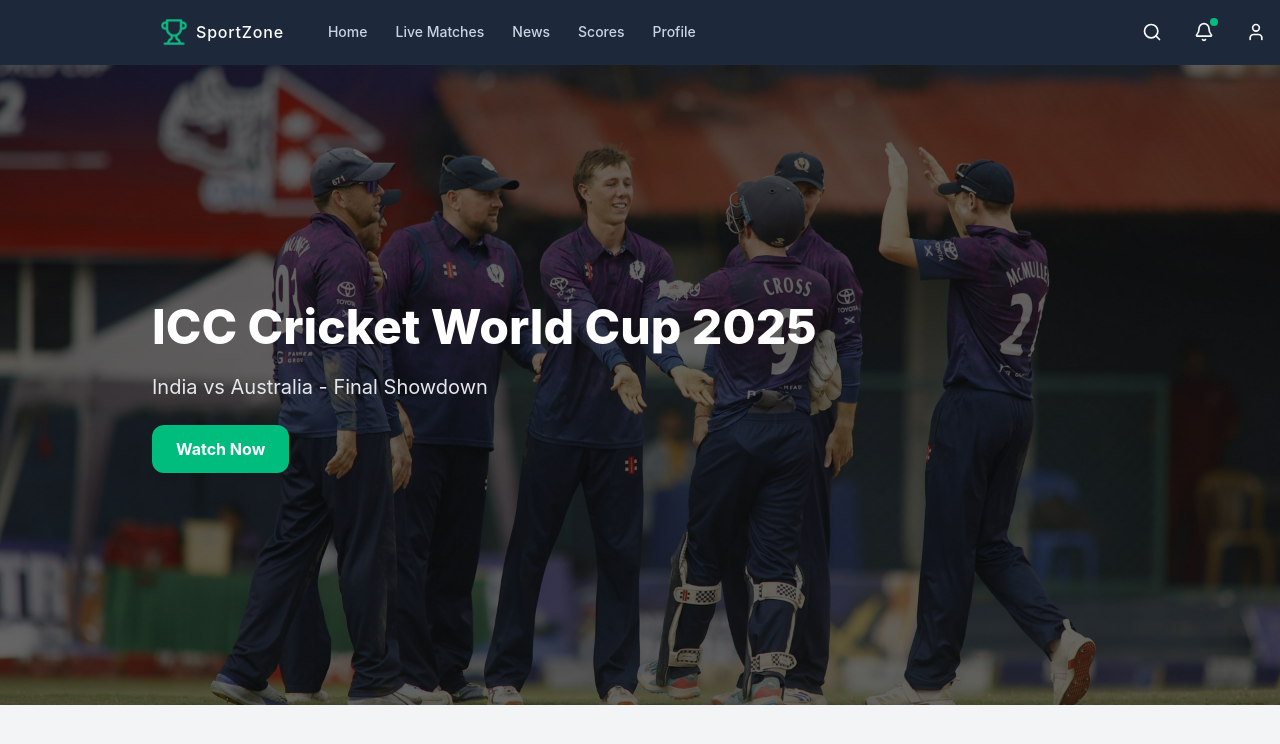
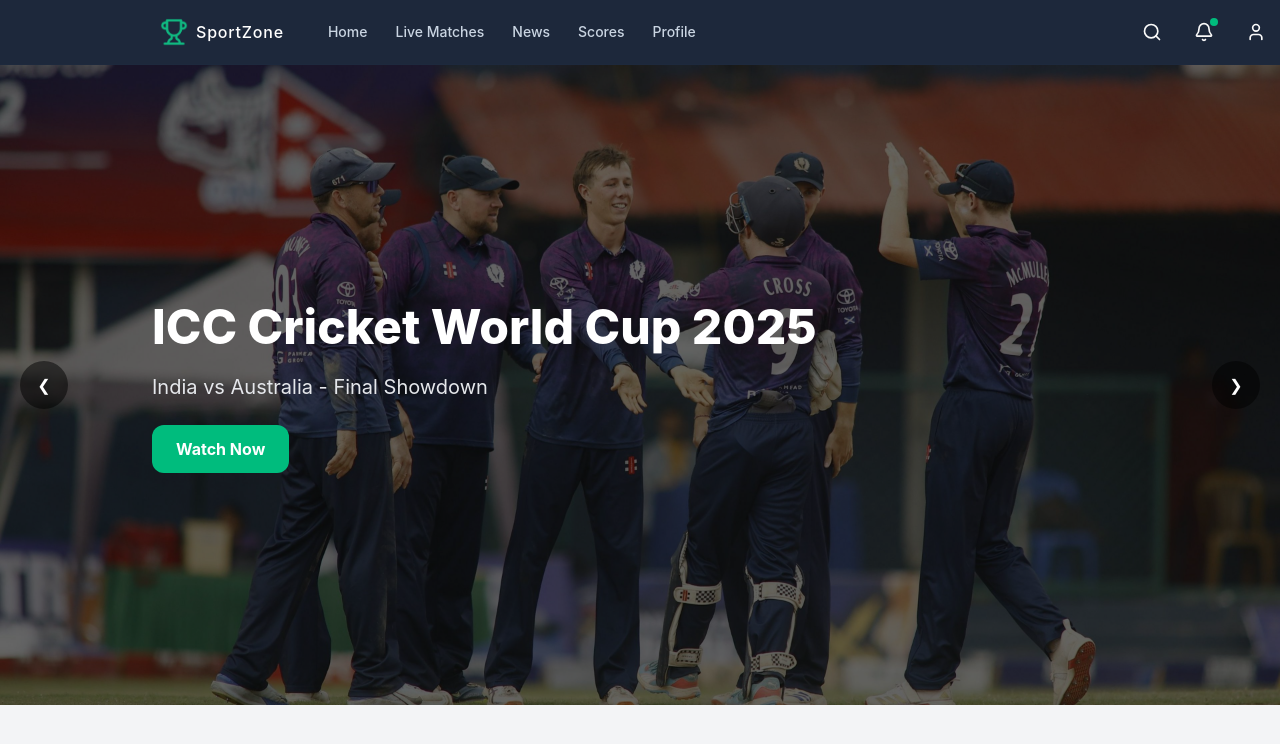
Before and after one commit to ChamilSachintha/Sports-Dashboard-Application, a React (Vite) app: page / in a window 1280 px wide. Shown: the top 744 px of the page. Built offline with nearby package versions, Linux system fonts and the light colour scheme.

Commit message:
Add arrow buttons - Hero

```diff
--- a/src/components/Hero.tsx
+++ b/src/components/Hero.tsx
@@ -1,13 +1,27 @@
+import { useState } from "react";
 import HeroImg from "../assets/Hero.jpg";
 
 export default function HeroSection() {
+
+  const slides = [HeroImg, HeroImg, HeroImg];
+
+  const [current, setCurrent] = useState(0);
+
+  const nextSlide = () => {
+    setCurrent((prev) => (prev === slides.length - 1 ? 0 : prev + 1));
+  };
+
+  const prevSlide = () => {
+    setCurrent((prev) => (prev === 0 ? slides.length - 1 : prev - 1));
+  };
+
   return (
-    <section className="relative w-full h-[80vh] flex items-center text-left">
+    <section className="relative w-full h-[80vh] flex items-center text-left overflow-hidden">
 
       {/* Background Image */}
       <div className="absolute inset-0">
         <img
-          src={HeroImg}
+          src={slides[current]}
           alt="Hero"
           className="w-full h-full object-cover"
         />
@@ -16,7 +30,27 @@ export default function HeroSection() {
         <div className="absolute inset-0 bg-black/60"></div>
       </div>
 
-      {/* Content */}
+      {/* LEFT ARROW */}
+      <button
+        onClick={prevSlide}
+        className="absolute left-5 top-1/2 -translate-y-1/2
+        w-12 h-12 rounded-full bg-black/50 hover:bg-black/70
+        text-white flex items-center justify-center transition"
+      >
+        ❮
+      </button>
+
+      {/* RIGHT ARROW */}
+      <button
+        onClick={nextSlide}
+        className="absolute right-5 top-1/2 -translate-y-1/2
+        w-12 h-12 rounded-full bg-black/50 hover:bg-black/70
+        text-white flex items-center justify-center transition"
+      >
+        ❯
+      </button>
+
+
       <div className="relative z-10 text-white px-6 max-w-3xl mx-32">
 
         <h1 className="text-3xl md:text-5xl font-extrabold leading-tight">
@@ -32,6 +66,7 @@ export default function HeroSection() {
         </button>
 
       </div>
+
     </section>
   );
 }
```
